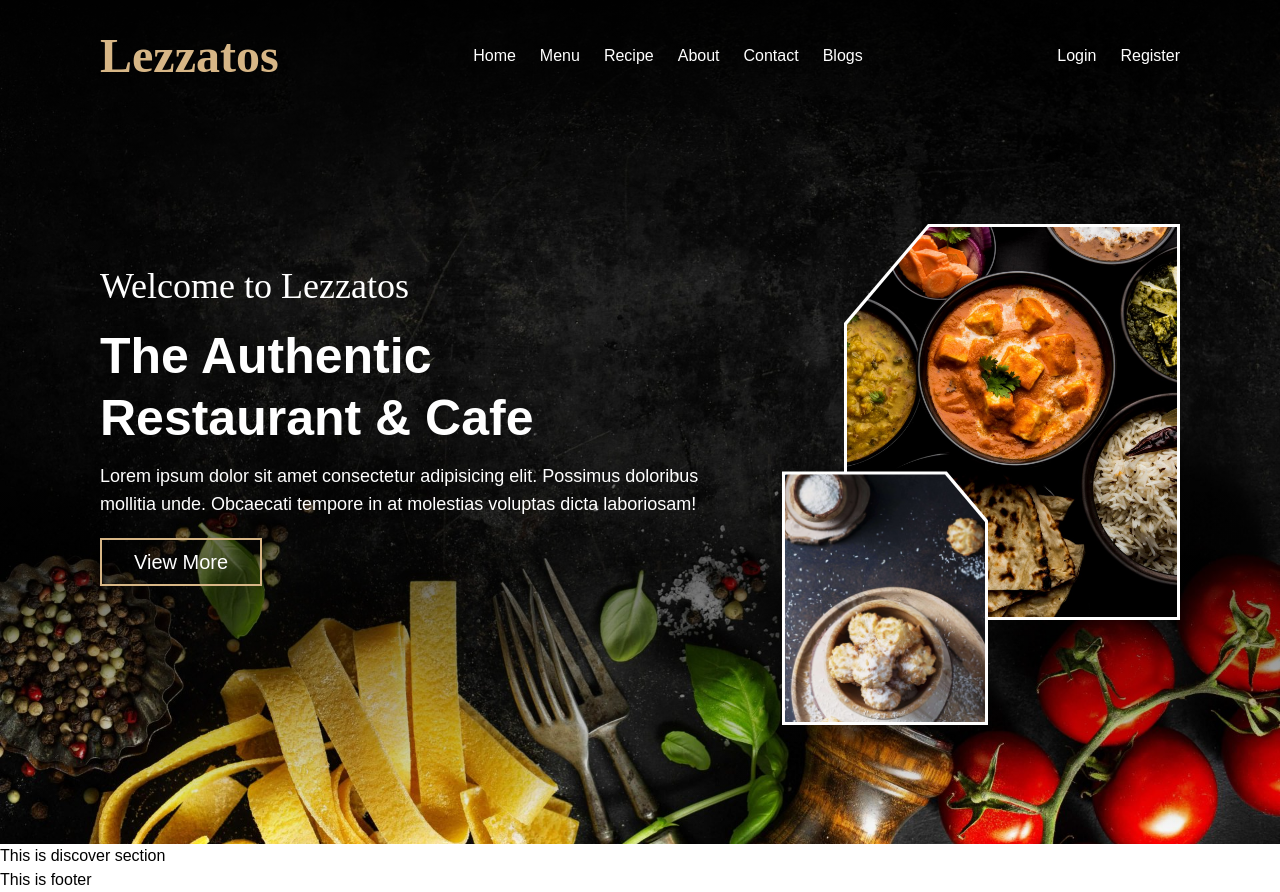
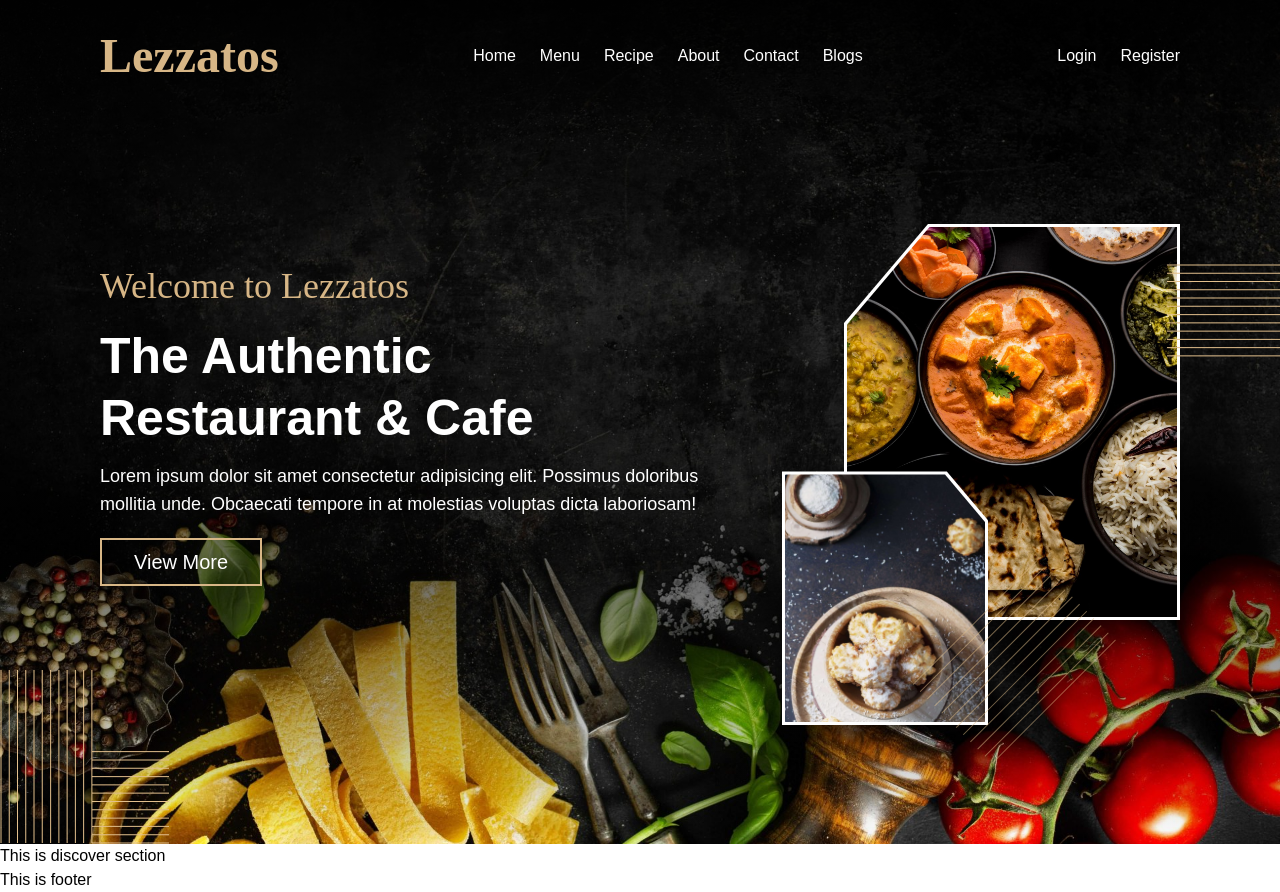
Before and after one commit to RakibulIslamm/Lezzatos-Restaurant-Website-, a React (Create React App) app: page / in a window 1280 px wide. Built offline with nearby package versions, Linux system fonts and the light colour scheme.

Commit message:
Banner bg pattern added

```diff
--- a/src/Components/HomeComponents/HomeBanner/Banner.js
+++ b/src/Components/HomeComponents/HomeBanner/Banner.js
@@ -2,17 +2,19 @@ import React from 'react';
 import bannerBg from '../../../images/home-images/italian-food-background-with-ingredients-GE9A25J-BG-Section.jpg'
 import indianLunch from '../../../images/home-images/indian-lunch-dinner-CLDWFXZ.jpg'
 import italianFood from '../../../images/home-images/traditional-italian-cookies-with-coconut-GX2FEKM-2-902x1024.jpg'
-// import './Banner.css'
+import pattern1 from '../../../images/pattern-1.png'
+import pattern2 from '../../../images/pattern-2.png'
+import pattern3 from '../../../images/Pattern-3.png'
 
 const Banner = () => {
     return (
-        <div className='min-h-screen w-full bg-slate-300 bg-cover bg-center py-28 flex items-center justify-center' style={{
+        <div className='min-h-screen w-full bg-slate-300 bg-cover bg-center py-28 flex items-center justify-center relative z-0 overflow-hidden' style={{
             backgroundImage: `linear-gradient(rgba(0, 0, 0, 0.9), rgba(0, 0, 0, .2), rgba(0, 0, 0, .6), rgba(0, 0, 0, 0)),url(${bannerBg})`
         }}>
             <div className='flex justify-between items-center py-28 max-w-[1920px] mx-auto'>
                 <div className='px-[100px] flex items-center justify-between gap-20 text-white w-full'>
                     <div className='w-10/12'>
-                        <h3 className='font-dancing-script text-[36px]'>Welcome to Lezzatos</h3>
+                        <h3 className='font-dancing-script text-[36px] text-[#D7B686]'>Welcome to Lezzatos</h3>
                         <h1 className='text-[50px] leading-tight font-semibold py-3'>The Authentic<br />Restaurant & Cafe</h1>
                         <p className='text-lg font-light inline-block'>Lorem ipsum dolor sit amet consectetur adipisicing elit. Possimus doloribus mollitia unde. Obcaecati tempore in at molestias voluptas dicta laboriosam!</p>
                         <button className='border-2 border-[#D7B686] px-8 py-2 mt-5 text-xl hover:bg-[#d7b686] hover:text-gray-800 transition-all ease-linear'>View More</button>
@@ -36,9 +38,12 @@ const Banner = () => {
                                 }} src={italianFood} alt="" />
                             </div>
                         </div>
+                        <img className='-bottom-36 right-16 absolute' src={pattern3} alt="" />
+                        <img className=' absolute -right-40 top-10' src={pattern1} alt="" />
                     </div>
                 </div>
             </div>
+            <img className=' absolute bottom-0 left-0' src={pattern2} alt="" />
         </div>
     );
 };
--- a/src/Components/Shared/Header/PublicHeader/PublicHeader.js
+++ b/src/Components/Shared/Header/PublicHeader/PublicHeader.js
@@ -4,7 +4,7 @@ import { Link } from 'react-router-dom'
 
 const PublicHeader = () => {
     return (
-        <div className=' -mb-[112px] text-white w-full'>
+        <div className=' -mb-[112px] text-white w-full relative z-50'>
             <div className='max-w-[1920px] mx-auto'>
                 <div className='px-[100px] flex justify-between items-center'>
                     <h1 className='font-dancing-script font-bold text-5xl text-[#D7B686] py-8'>Lezzatos</h1>
```
Also changed, not shown: src/Components/HomeComponents/HomeBanner/Banner.css (deleted, +0 -19 lines).
